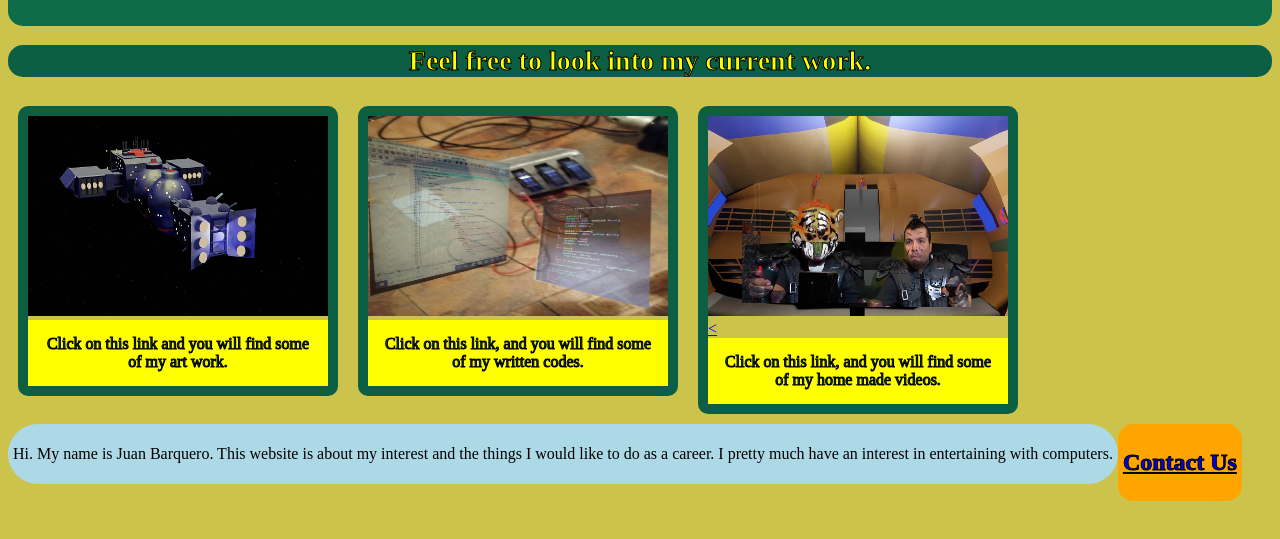
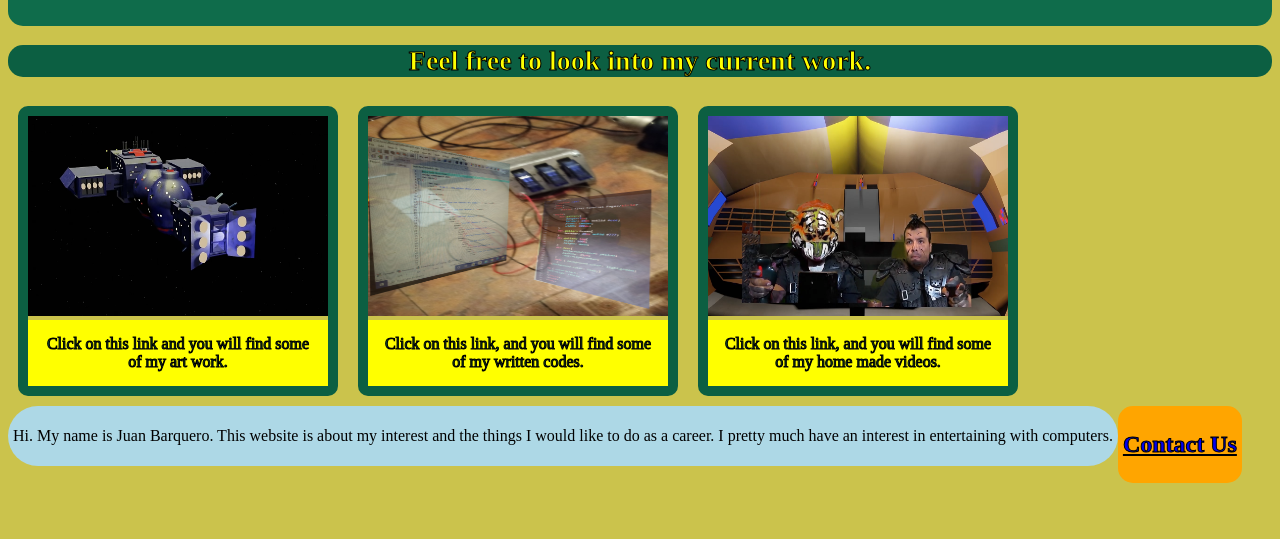
Before and after one commit to JBalien05/huw166_final, a plain HTML site: page index.html in a window 1280 px wide. Shown: the part 131-670 px from the top of the page. Drawn offline with Linux system fonts and the light colour scheme.

Commit message:
fixed little mistake on index

```diff
--- a/index.html
+++ b/index.html
@@ -103,7 +103,7 @@ div.about{
 			</div>
 			<div class="gallery">
 				<a target="_blank">
-					<a href="video.html"><img src="img/video_link.png"height="200" width="300" alt="video page"><
+					<a href="video.html"><img src="img/video_link.png"height="200" width="300" alt="video page">
 					</a>
 				</a>
 
```
